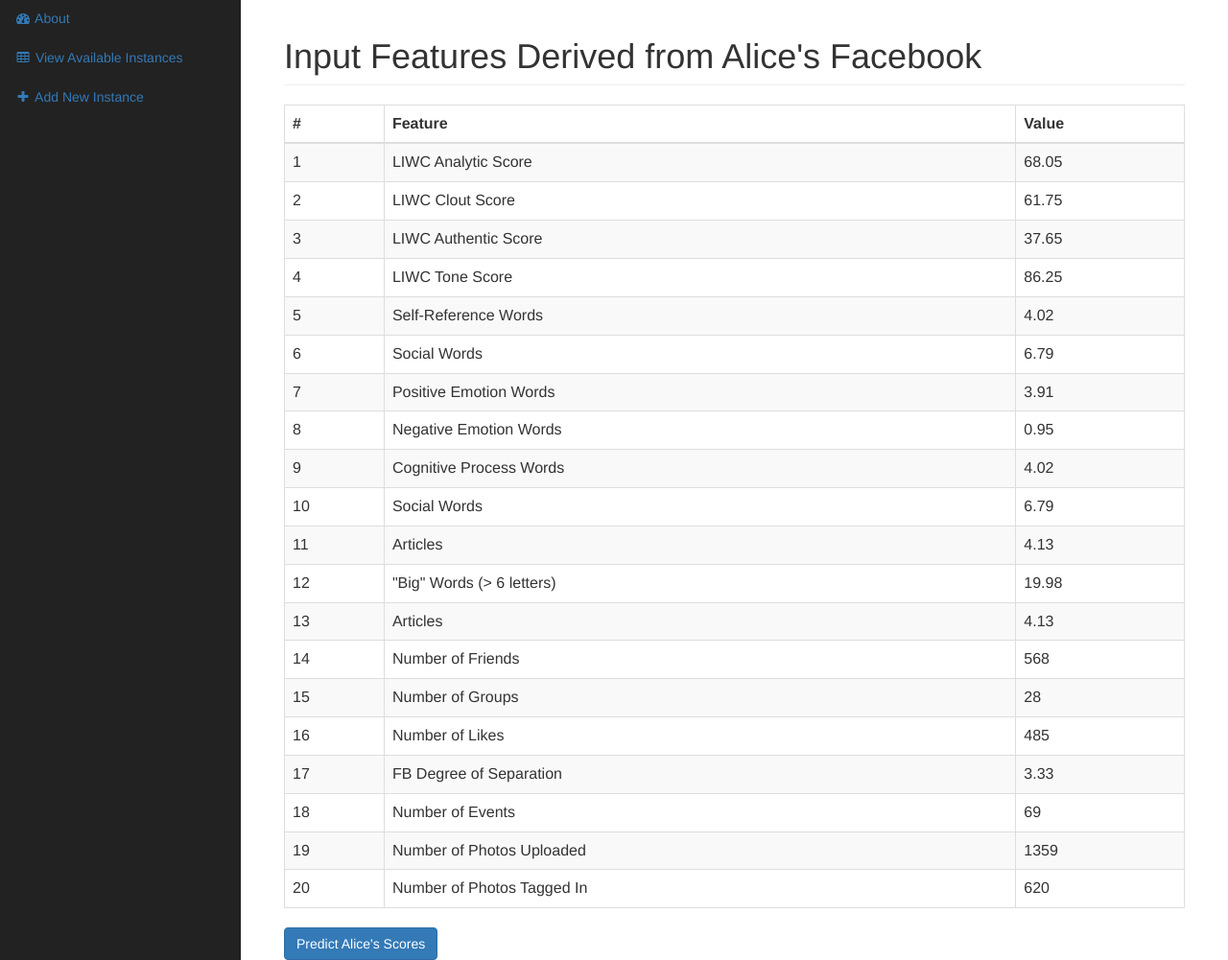
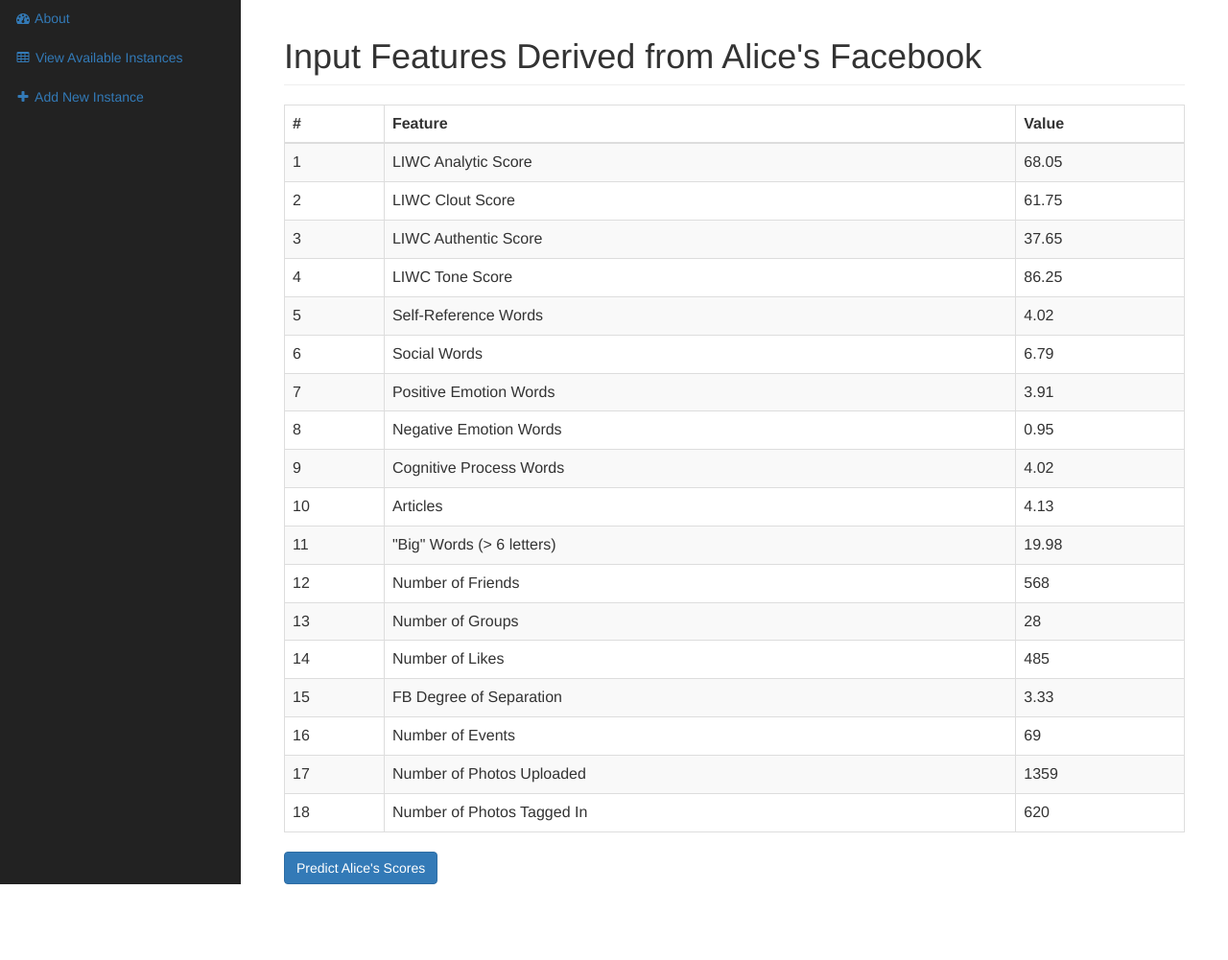
Before and after one commit to Spatika/Personality-Inferences-Social-Media, a Django app: page /pi/2/ in a window 1280 px wide. Shown: the part 52-1053 px from the top of the page at 96% size. After the commit the page ends 974 px from the top, so only its background shows below. Run offline with Django 3.2, Linux system fonts and the light colour scheme; data comes from the database, SQL or seed files in the repository; both versions use the stored data as it was after the commit; some libraries are stand-ins or nearby versions.

Commit message:
Some more package updates

```diff
--- a/pi/templates/pi/about.html
+++ b/pi/templates/pi/about.html
@@ -17,7 +17,7 @@
   <ul>
  <li>Input stats from your Facebook profile content, to get your predicted Big 5 Personality scores.</li><br>
   <li>Enter the results of your Big 5 Personality survey, to see the difference between actual & predicted scores.</li><br>
-  <li>You can choose instnaces we've already entered for you, to see how the app works!</li>
+  <li>You can choose instances we've already entered for you, to see how the app works!</li>
 </ul><br>
 </div>
 </div>
--- a/pi/templates/pi/instance.html
+++ b/pi/templates/pi/instance.html
@@ -73,62 +73,51 @@
 
                                            <tr>
                                                <td>10</td>
-                                               <td>Social Words</td>
-                                               <td>{{instance.social_words}}</td>
-                                           </tr>
-                                           <tr>
-                                               <td>11</td>
                                                <td>Articles</td>
                                                <td>{{instance.art_words}}</td>
                                            </tr>
 
                                            <tr>
-                                               <td>12</td>
+                                               <td>11</td>
                                                <td>"Big" Words (> 6 letters)</td>
                                                <td>{{instance.big_words}}</td>
                                            </tr>
 
                                            <tr>
-                                               <td>13</td>
-                                               <td>Articles</td>
-                                               <td>{{instance.art_words}}</td>
-                                           </tr>
-
-                                           <tr>
-                                               <td>14</td>
+                                               <td>12</td>
                                                <td>Number of Friends</td>
                                                <td>{{instance.Friends}}</td>
                                            </tr>
 
                                            <tr>
-                                               <td>15</td>
+                                               <td>13</td>
                                                <td>Number of Groups</td>
                                                <td>{{instance.Groups}}</td>
                                            </tr>
 
                                            <tr>
-                                               <td>16</td>
+                                               <td>14</td>
                                                <td>Number of Likes</td>
                                                <td>{{instance.Likes}}</td>
                                            </tr>
                                            <tr>
-                                               <td>17</td>
+                                               <td>15</td>
                                                <td>FB Degree of Separation</td>
                                                <td>{{instance.fb_degree}}</td>
                                            </tr>
                                            <tr>
-                                               <td>18</td>
+                                               <td>16</td>
                                                <td>Number of Events</td>
                                                <td>{{instance.Events}}</td>
                                            </tr>
 
                                            <tr>
-                                               <td>19</td>
+                                               <td>17</td>
                                                <td>Number of Photos Uploaded</td>
                                                <td>{{instance.photos_uploaded}}</td>
                                            </tr>
                                            <tr>
-                                               <td>20</td>
+                                               <td>18</td>
                                                <td>Number of Photos Tagged In</td>
                                                <td>{{instance.photos_tagged_in}}</td>
                                            </tr>
--- a/pi/views.py
+++ b/pi/views.py
@@ -76,7 +76,8 @@ def results(request, instance_id):
 
         if(InputFeature.objects.get(pk=instance_id).already_evaluated == True):
                 #redirect to results view to run the ML model on the input
-                return redirect('results', instance_id)
+                # return redirect('results', instance_id)
+                return render(request, 'pi/results.html', {'output': OutputFeature.objects.get(input_features_id=instance_id)})
 
         #[(getattr(instance,field.name)) for field in instance._meta.fields]
         #serialized_object = serializers.serialize("json", [instance,])
@@ -282,8 +283,10 @@ def results(request, instance_id):
         output_object = OutputFeature.create(instance, e_actual_label, e_scored_label, a_actual_label, a_scored_label, c_actual_label, c_scored_label, es_actual_label, es_scored_label, o_actual_label, o_scored_label)
 
         #save to DB, after accumulated all 10 labels
+        instance.already_evaluated = True
+        instance.save()
         output_object.save()
-        instance.already_evaluated = True
+
 
     except InputFeature.DoesNotExist:
         raise Http404("Instance does not exist")
```
Also changed, not shown: db.sqlite3, 1 other file.
